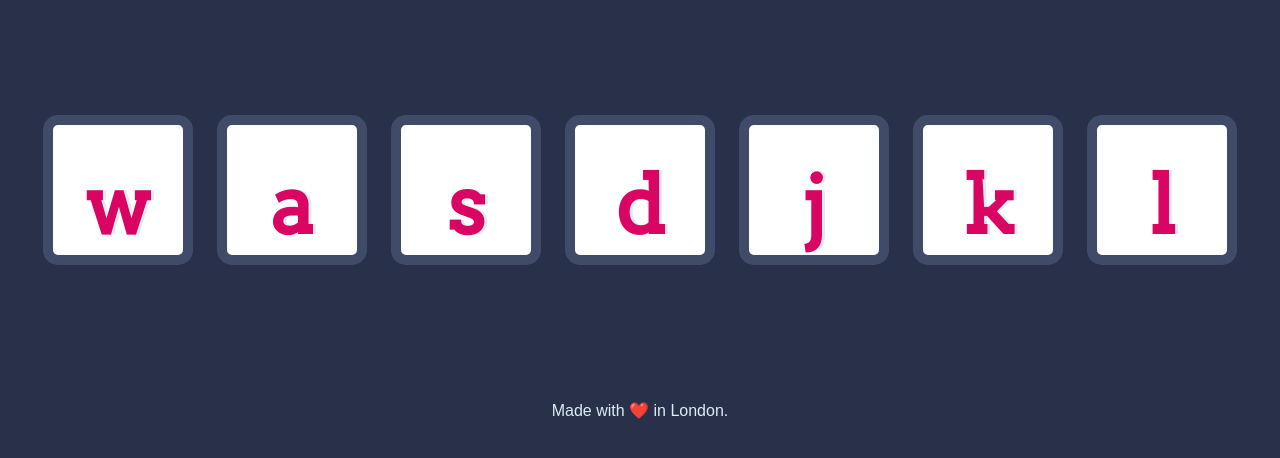
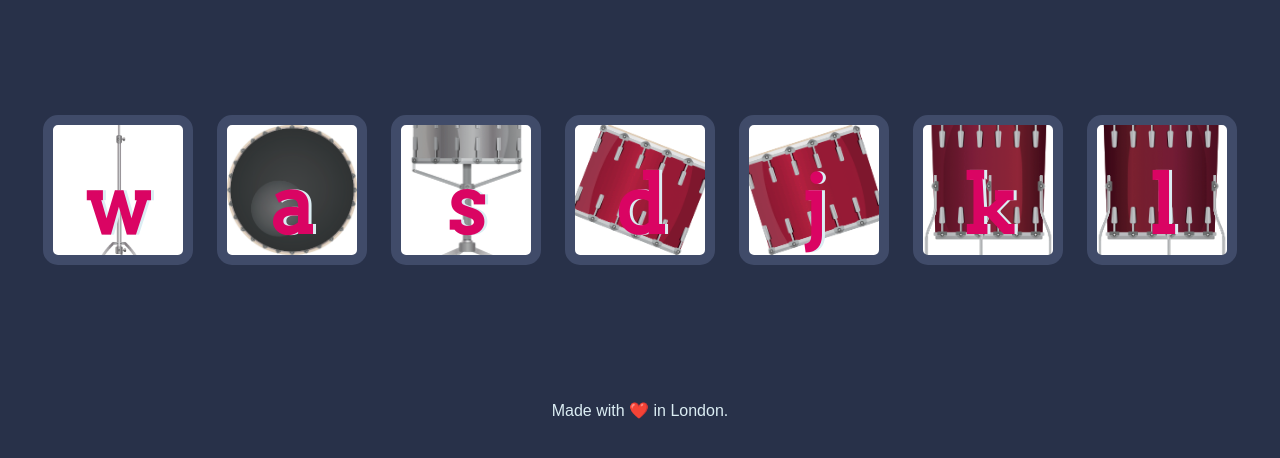
Before and after one commit to Vinaypunani/JavaScript-drum-project, a plain HTML site: page index.html in a window 1280 px wide. Shown: the part 174-632 px from the top of the page. Drawn offline with Linux system fonts and the light colour scheme; the site is published under a folder, as on GitHub Pages, so addresses that start at the root find nothing.

Commit message:
Website Commited

```diff
--- a/styles.css
+++ b/styles.css
@@ -17,49 +17,49 @@ footer {
 }
 
 .w {
- background: url(/images/crash.png);
+ background: url(images/crash.png);
  background-position: center;
  background-repeat: no-repeat;
  background-size: cover;
 }
 
 .a {
- background: url(/images/kick.png);
+ background: url(images/kick.png);
  background-position: center;
  background-repeat: no-repeat;
  background-size: cover;
 }
 
 .s {
- background: url(/images/snare.png);
+ background: url(images/snare.png);
  background-position: center;
  background-repeat: no-repeat;
  background-size: cover;
 }
 
 .d {
- background: url(/images/tom1.png);
+ background: url(images/tom1.png);
  background-position: center;
  background-repeat: no-repeat;
  background-size: cover;
 }
 
 .j {
- background: url(/images/tom2.png);
+ background: url(images/tom2.png);
  background-position: center;
  background-repeat: no-repeat;
  background-size: cover;
 }
 
 .k {
- background: url(/images/tom3.png);
+ background: url(images/tom3.png);
  background-position: center;
  background-repeat: no-repeat;
  background-size: cover;
 }
 
 .l {
- background: url(/images/tom4.png);
+ background: url(images/tom4.png);
  background-position: center;
  background-repeat: no-repeat;
  background-size: cover;
```
